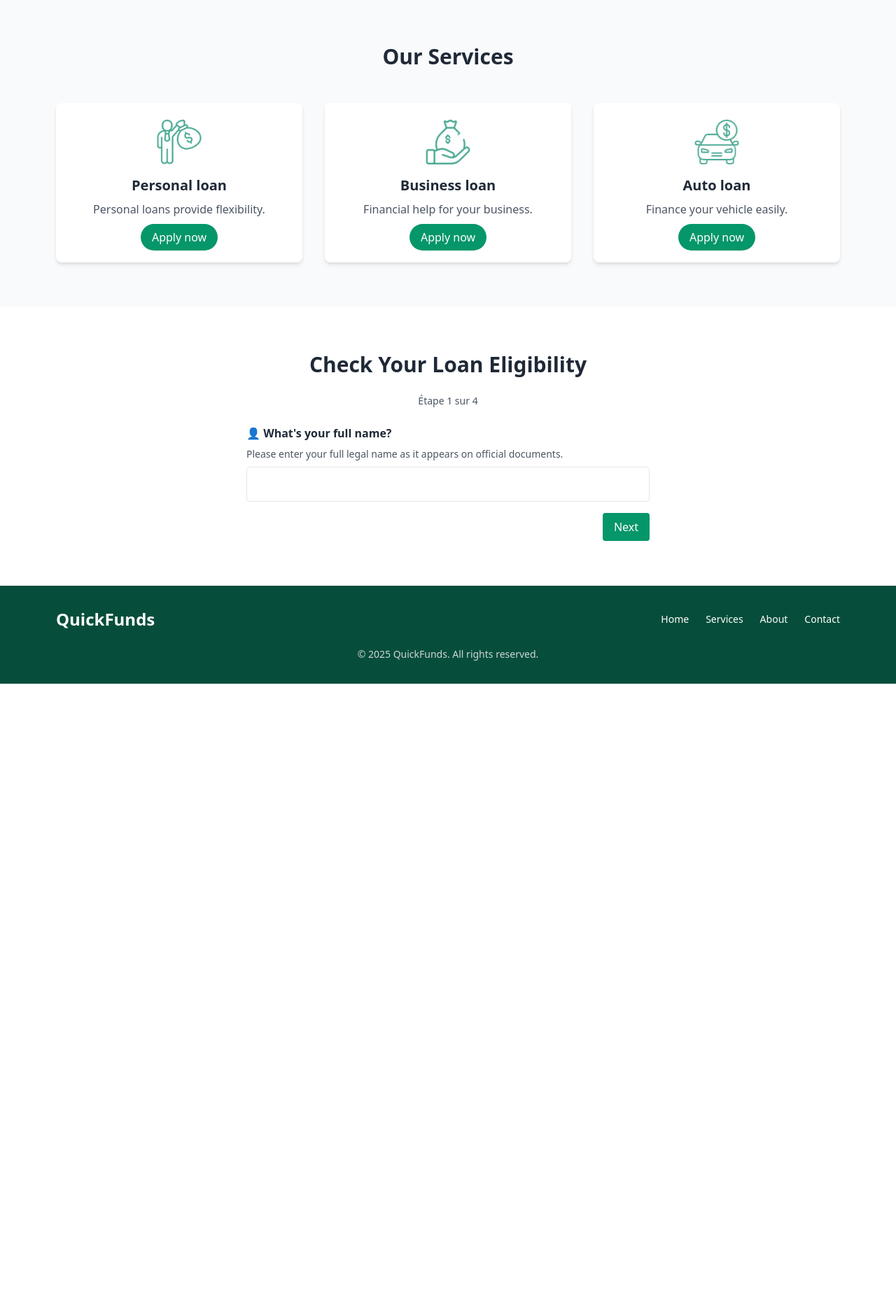
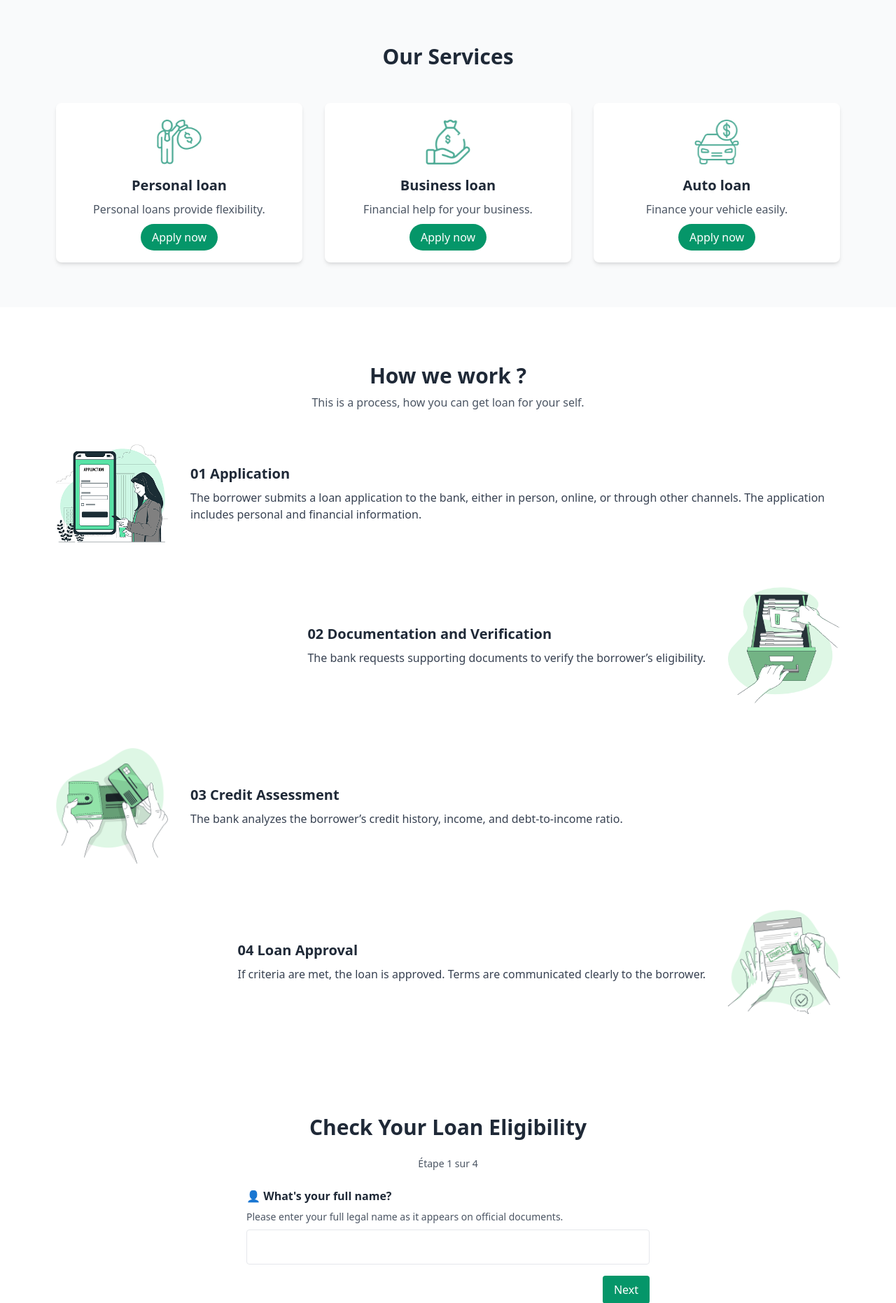
Before and after one commit to 10969shirazu/loan-eligibility-app, a Flask app: page / in a window 1280 px wide. Shown: the part 509-2371 px from the top of the page at 70% size. Before the commit the page ends 1486 px from the top, so only its background shows below. Run offline with Flask 3, Linux system fonts and the light colour scheme.

Commit message:
Add How we work?

```diff
--- a/app/templates/index.html
+++ b/app/templates/index.html
@@ -45,6 +45,62 @@
     </div>
   </section>
 
+<!-- Process -->
+  <section id="how-we-work" class="bg-white py-20 px-6 md:px-20">
+    <div class="text-center mb-12">
+      <h2 class="text-3xl font-bold">How we work ?</h2>
+      <p class="text-gray-600 mt-2">This is a process, how you can get loan for your self.</p>
+    </div>
+
+    <div class="space-y-16">
+
+      <!-- Étape 1 -->
+      <div class="md:flex items-center gap-8">
+        <img src="{{ url_for('static', filename='img/01.png') }}" alt="Application" class="w-40 h-auto mx-auto md:mx-0" />
+        <div>
+          <h3 class="text-xl font-semibold mb-2 text-gray-800">01 Application</h3>
+          <p class="text-gray-700">
+            The borrower submits a loan application to the bank, either in person, online, or through other channels.
+            The application includes personal and financial information.
+          </p>
+        </div>
+      </div>
+
+      <!-- Étape 2 -->
+      <div class="md:flex items-center gap-8 flex-row-reverse">
+        <img src="{{ url_for('static', filename='img/02.png') }}" alt="Documentation" class="w-40 h-auto mx-auto md:mx-0" />
+        <div>
+          <h3 class="text-xl font-semibold mb-2 text-gray-800">02 Documentation and Verification</h3>
+          <p class="text-gray-700">
+            The bank requests supporting documents to verify the borrower’s eligibility.
+          </p>
+        </div>
+      </div>
+
+      <!-- Étape 3 -->
+      <div class="md:flex items-center gap-8">
+        <img src="{{ url_for('static', filename='img/03.png') }}" alt="Credit Assessment" class="w-40 h-auto mx-auto md:mx-0" />
+        <div>
+          <h3 class="text-xl font-semibold mb-2 text-gray-800">03 Credit Assessment</h3>
+          <p class="text-gray-700">
+            The bank analyzes the borrower’s credit history, income, and debt-to-income ratio.
+          </p>
+        </div>
+      </div>
+
+      <!-- Étape 4 -->
+      <div class="md:flex items-center gap-8 flex-row-reverse">
+        <img src="{{ url_for('static', filename='img/04.png') }}" alt="Loan Approval" class="w-40 h-auto mx-auto md:mx-0" />
+        <div>
+          <h3 class="text-xl font-semibold mb-2 text-gray-800">04 Loan Approval</h3>
+          <p class="text-gray-700">
+            If criteria are met, the loan is approved. Terms are communicated clearly to the borrower.
+          </p>
+        </div>
+      </div>
+
+    </div>
+  </section>
 
 <!-- Eligibility Form -->
 <section id="eligibility" class="py-16 px-6 md:px-20 bg-white">
```
Also changed, not shown: app/static/img/01.png (added), app/static/img/02.png (added), app/static/img/03.png (added), app/static/img/04.png (added).
